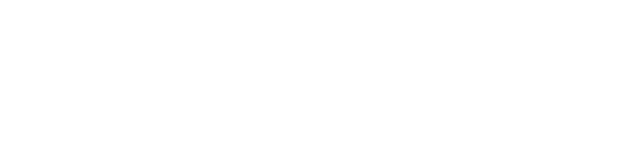
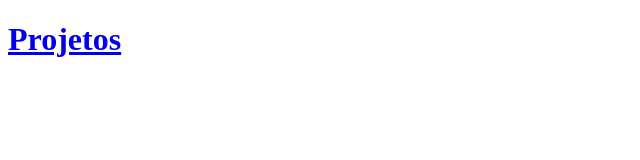
Before and after one commit to eduardobenck/pm-projetos, a plain HTML site: page index.html in a window 1280 px wide. Shown: the whole page, without its empty margins (0-640 px from the left). Drawn offline with Linux system fonts and the light colour scheme.

Commit message:
index do projeto 004

```diff
--- a/index.html
+++ b/index.html
@@ -5,6 +5,6 @@
     <title>Projetos/</title>
 </head>
 <body>
-  <h1><a href="/pm-proj004/"></a></h1>
+  <h1><a href="/pm-proj004/">Projetos</a></h1>
 </body>
 </html>
```
